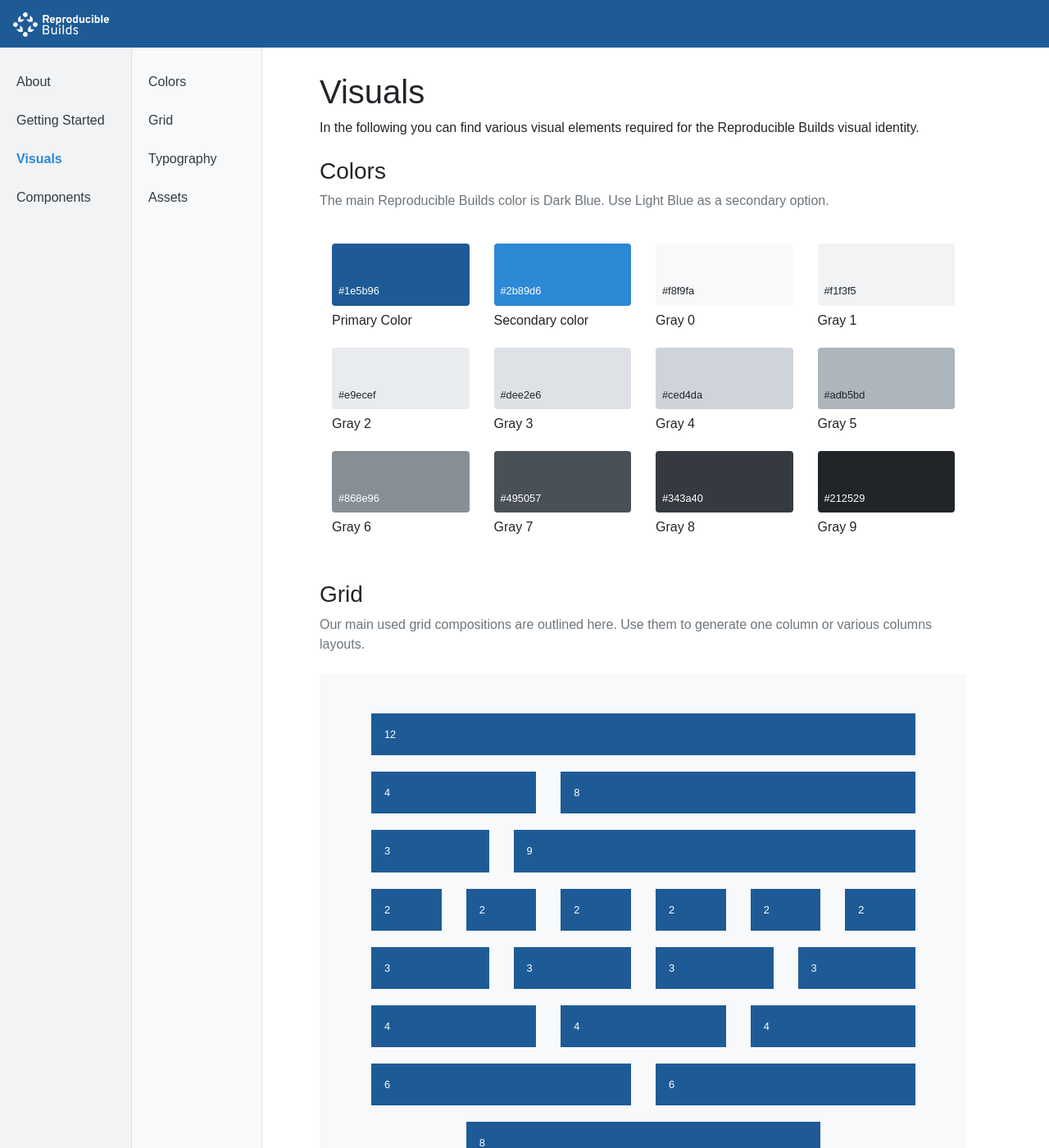
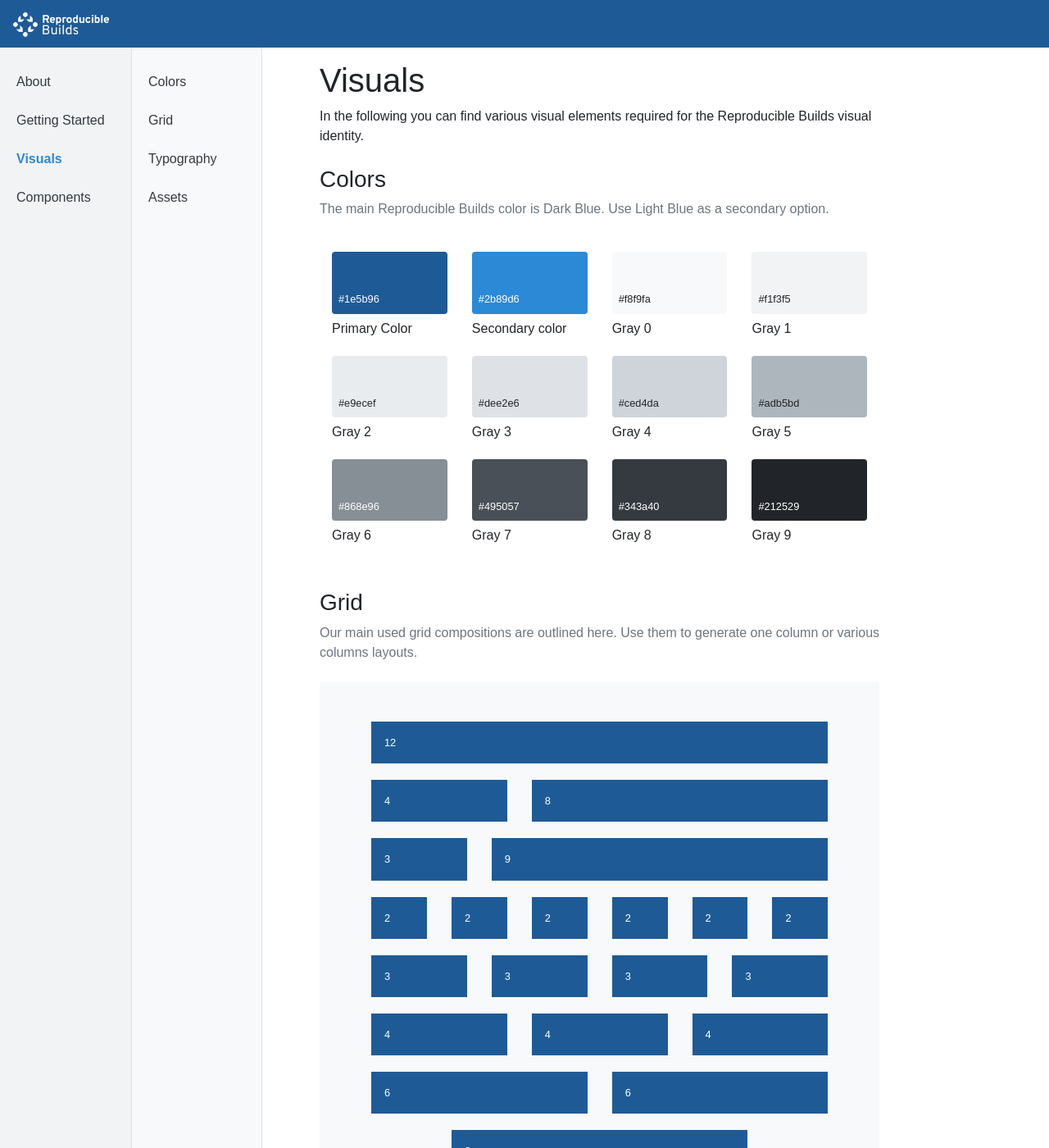
Before and after one commit to uracreative/reproducible-builds-styleguide, a Jekyll site: the page built from visuals.md, in a window 1280 px wide and 1400 px high. Shown: the whole window at 82% size. Built offline with Jekyll 4.4.1, drawn with Linux system fonts in a browser that asks for light colours.

Commit message:
some fixes for responsiveness

```diff
--- a/_layouts/visuals.html
+++ b/_layouts/visuals.html
@@ -14,7 +14,7 @@
           </div>
         </div>
       </div>
-        <div class="col-md-9 col-sm-8 col-xs-8 container-wrapper">
+        <div class="col-md-9 col-xl-8 py-md-3 pl-md-5 container-wrapper">
           <h1>Visuals</h1>
           {{ content }}
           {% include /visuals/colors.html participants=site.data.profiles %}
```
Also changed, not shown: assets/static/bootstrap.min.css, 3 other files.
